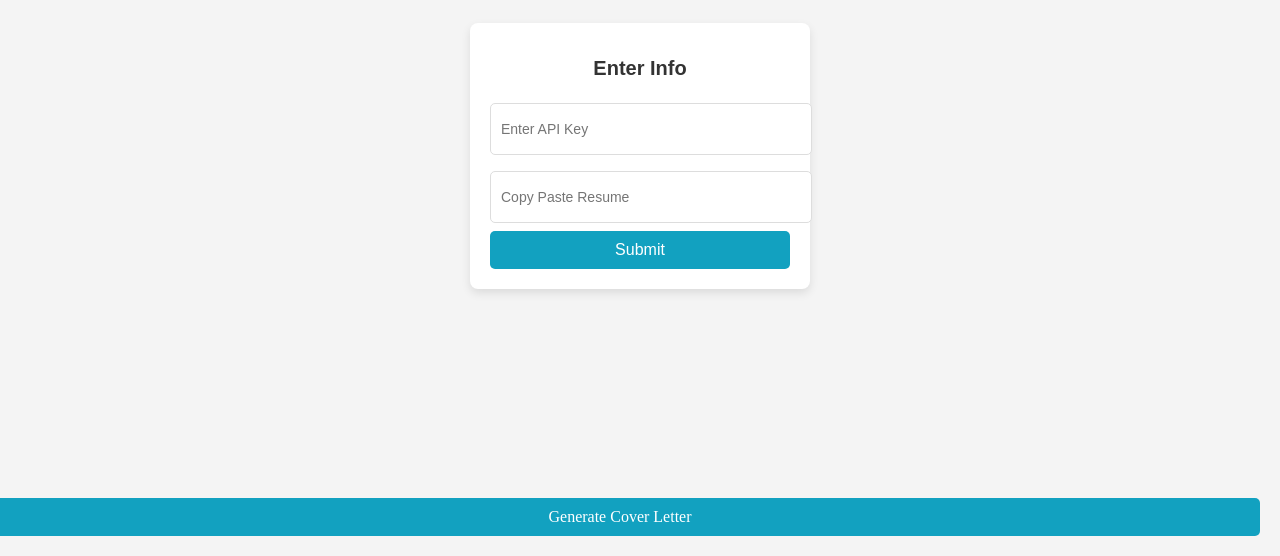
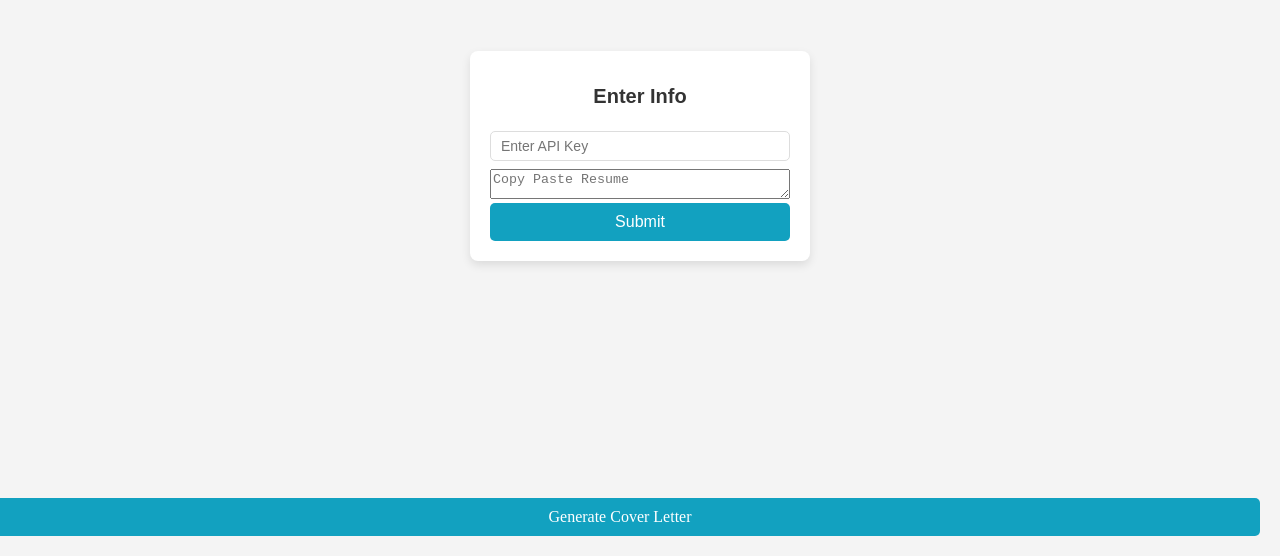
Before and after one commit to Neel49/Simplify-Cover-Letter-Generator, a website built with webpack: page popup.html in a window 1280 px wide. Shown: the part 244-800 px from the top of the page. Built offline with nearby package versions, Linux system fonts and the light colour scheme.

Commit message:
more popup ui

```diff
--- a/popup.html
+++ b/popup.html
@@ -9,6 +9,7 @@
         #api-key-input, #resume-input {
             width: 100%;
             height: 30px;
+            box-sizing: border-box;
         }
 
         #submit {
@@ -31,7 +32,7 @@
             <input id="api-key-input" type="text" placeholder="Enter API Key">
         </div>
         <div>
-            <input id="resume-input" type="text" placeholder="Copy Paste Resume">
+            <textarea id="resume-input" placeholder="Copy Paste Resume"></textarea>
         </div>
         <button id="submit">Submit</button>
     </div>
```
